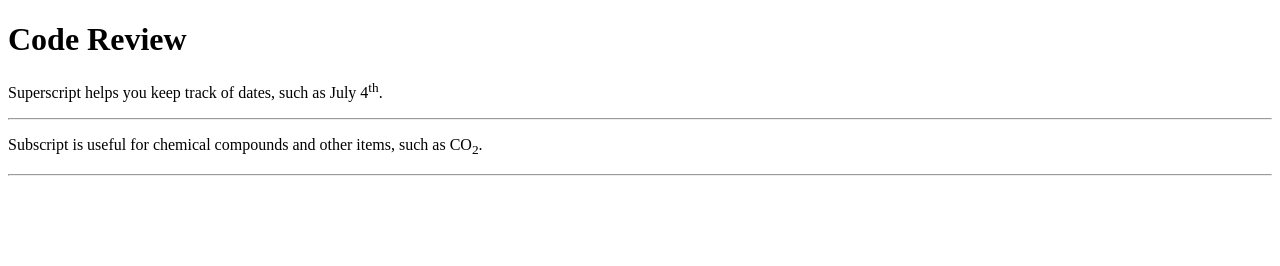
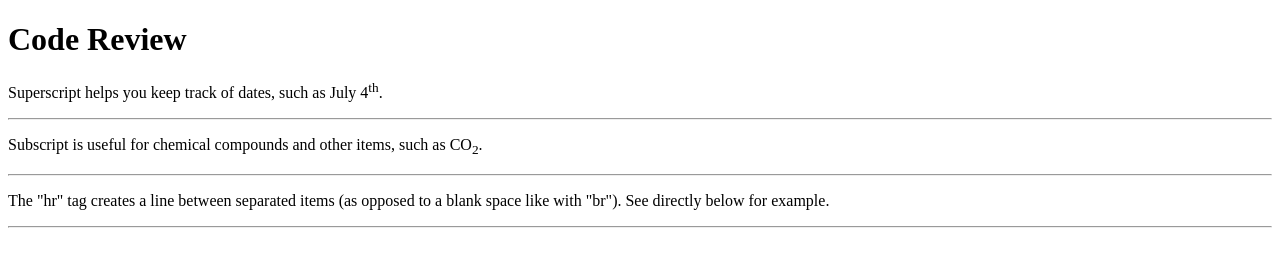
Before and after one commit to brianrshort/coding-exercises-2021-2022, a plain HTML site: page duckett-html/code-review.html in a window 1280 px wide. Drawn offline with Linux system fonts and the light colour scheme.

Commit message:
Add hr code review content

```diff
--- a/duckett-html/code-review.html
+++ b/duckett-html/code-review.html
@@ -12,5 +12,7 @@
     <hr>
     <p>Subscript is useful for chemical compounds and other items, such as CO<sub>2</sub>.</p>
     <hr>
+    <p>The "hr" tag creates a line between separated items (as opposed to a blank space like with "br"). See directly below for example.</p>
+    <hr>
 </body>
 </html>
```
